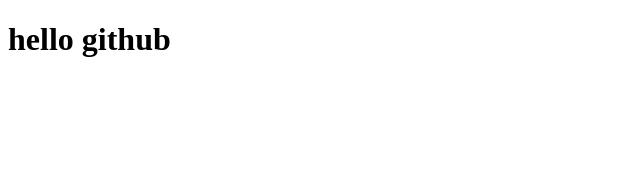
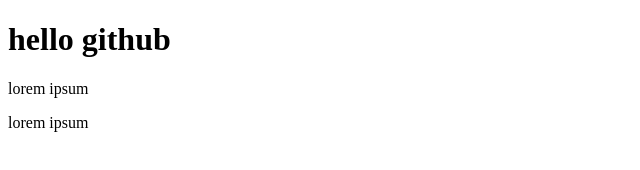
Before and after one commit to karimabou/CV, a plain HTML site: page index.html in a window 1280 px wide. Shown: the whole page, without its empty margins (0-640 px from the left). Drawn offline with Linux system fonts and the light colour scheme.

Commit message:
2eme paragraphe

```diff
--- a/index.html
+++ b/index.html
@@ -7,6 +7,9 @@
 </head>
 <body>
     <h1>hello github</h1>
+    <p>lorem ipsum</p>
+    <p><gras>lorem ipsum</gras></p>
+
 
 
 
```
